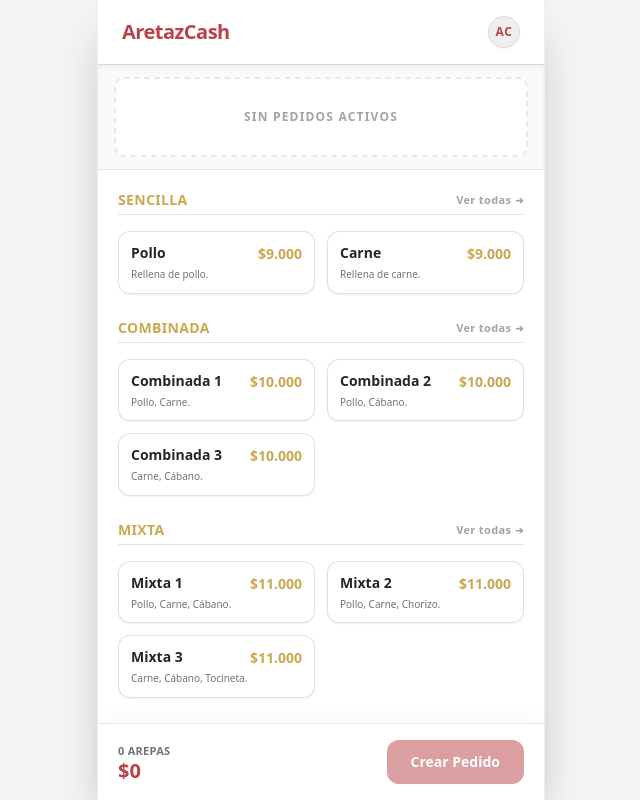
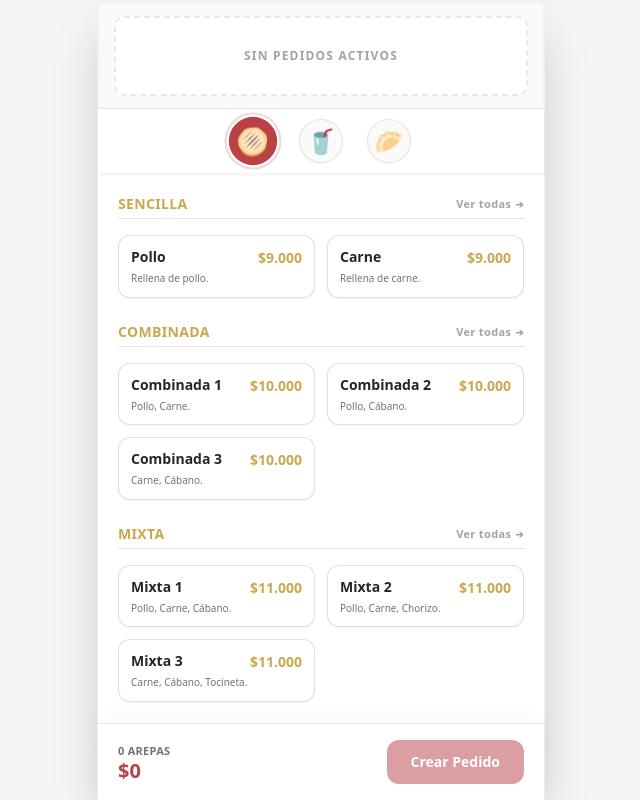
Before and after one commit to nedagosa-cod/pos-aretaz, a React (Vite) app: page / in a window 1280 px wide. Shown: the whole page, without its empty margins (319-959 px from the left). Built offline with nearby package versions, Linux system fonts and the light colour scheme.

Commit message:
feat: refactor de layout eliminando navbar, agregó filtro de segmentos (Arepas, Bebidas, Fritos) y poblamiento de nuevos productos

```diff
--- a/src/App.tsx
+++ b/src/App.tsx
@@ -8,6 +8,7 @@ type Arepa = {
   description: string;
   price: number;
   category: string;
+  segment?: string;
 };
 
 type Order = {
@@ -42,6 +43,18 @@ const arepasData: Arepa[] = [
 
   // Especial
   { id: "13", name: "La Especial Aretaz", description: "Con Todo: Pollo, Carne, Cábano, Chorizo, Tocineta, Maíz, Jamón, Maduro.", price: 15000, category: "Especial" },
+
+  // --- Segmento: Bebidas ---
+  { id: "b1", name: "Coca-Cola", description: "Bebida gaseosa tradicional bien fría.", price: 4000, category: "Gaseosas", segment: "Bebidas" },
+  { id: "b2", name: "Manzana Postobón", description: "Bebida gaseosa sabor manzana.", price: 3500, category: "Gaseosas", segment: "Bebidas" },
+  { id: "b3", name: "Colombiana Postobón", description: "La nuestra, bebida gaseosa dulce.", price: 3500, category: "Gaseosas", segment: "Bebidas" },
+  { id: "b4", name: "Uva Postobón", description: "Bebida gaseosa sabor uva.", price: 3500, category: "Gaseosas", segment: "Bebidas" },
+
+  // --- Segmento: Fritos ---
+  { id: "f1", name: "Empanada Mixta", description: "Crujiente empanada rellena de pollo y carne.", price: 3500, category: "Empanadas", segment: "Fritos" },
+  { id: "f2", name: "Flauta Pollo Queso", description: "Rollo frito crujiente con pollo y doble queso.", price: 4500, category: "Flautas", segment: "Fritos" },
+  { id: "f3", name: "Flauta Hawaiana", description: "Rollo crujiente de jamón, queso y dulce de piña.", price: 4500, category: "Flautas", segment: "Fritos" },
+  { id: "f4", name: "Papa Rellena Tradicional", description: "Papa rellena al estilo costeño con carne.", price: 5000, category: "Papas Rellenas", segment: "Fritos" },
 ];
 
 export default function App() {
@@ -52,6 +65,16 @@ export default function App() {
   const [amountReceived, setAmountReceived] = useState("");
   const [currentTime, setCurrentTime] = useState(Date.now());
   const [selectedCategory, setSelectedCategory] = useState<string | null>(null);
+  const [selectedSegment, setSelectedSegment] = useState("Arepas");
+
+  const segments = [
+    { id: "Arepas", icon: "🫓" },
+    { id: "Bebidas", icon: "🥤" },
+    { id: "Fritos", icon: "🥟" }
+  ];
+
+  const segmentProducts = arepasData.filter((item: any) => (item.segment || "Arepas") === selectedSegment);
+  const categories = Array.from(new Set(segmentProducts.map((a: any) => a.category)));
 
   useEffect(() => {
     if (activeOrders.length === 0) return;
@@ -66,8 +89,6 @@ export default function App() {
     const seconds = totalSeconds % 60;
     return `${minutes.toString().padStart(2, '0')}:${seconds.toString().padStart(2, '0')}`;
   };
-
-  const categories = Array.from(new Set(arepasData.map(a => a.category)));
 
   const addToSelection = (arepa: Arepa) => {
     setCurrentSelection([...currentSelection, arepa]);
@@ -108,20 +129,8 @@ export default function App() {
     <div className="flex justify-center h-screen max-h-screen bg-stone-100 text-neutral-800 font-sans selection:bg-brand-secondary/30 overflow-hidden">
       <div className="w-full max-w-md bg-white shadow-2xl flex flex-col relative border-x border-neutral-200/60">
 
-        {/* Navbar */}
-        <header className="z-20 bg-white border-b border-brand-tertiary px-6 py-4 flex flex-none items-center justify-between">
-          <div>
-            <h1 className="text-xl font-black tracking-tight text-brand-primary">
-              AretazCash
-            </h1>
-          </div>
-          <div className="w-8 h-8 rounded-full bg-brand-tertiary/40 border border-brand-tertiary flex items-center justify-center shadow-sm">
-            <span className="text-xs font-bold text-brand-primary tracking-wider">AC</span>
-          </div>
-        </header>
-
         {/* Top Section: Active Orders (Etiquetas de los pedidos) */}
-        <div className="bg-stone-50 border-b border-neutral-200 px-4 pt-2 pb-3 min-h-[105px] flex-none flex flex-col justify-end shadow-inner">
+        <div className="bg-stone-50 border-b border-neutral-200 px-4 pt-4 pb-3 min-h-[105px] flex-none flex flex-col justify-end shadow-inner relative z-20">
           {activeOrders.length > 0 ? (
             <div className="flex overflow-x-auto gap-2 scrollbar-hide items-end">
               {activeOrders.map((order) => {
@@ -157,6 +166,22 @@ export default function App() {
           )}
         </div>
 
+        {/* Banner Segment Switcher (Círculos) */}
+        <div className="bg-white border-b border-neutral-100 py-2.5 px-4 flex justify-center gap-6 overflow-x-auto scrollbar-hide shrink-0 shadow-sm z-10 w-full overflow-hidden">
+          {segments.map(seg => (
+            <button
+              key={seg.id}
+              onClick={() => { setSelectedSegment(seg.id); setSelectedCategory(null); }}
+              className="flex items-center justify-center group transition-all"
+              title={seg.id}
+            >
+              <div className={`w-11 h-11 rounded-full flex items-center justify-center text-2xl transition-all shadow-sm ${selectedSegment === seg.id ? "bg-brand-primary text-white scale-110 shadow-brand-primary/30 ring-2 ring-brand-primary/20 ring-offset-2" : "bg-stone-50 border border-brand-tertiary/60 text-neutral-500 group-hover:border-brand-primary/50 group-hover:text-brand-primary group-hover:bg-stone-50 group-hover:scale-105"}`}>
+                {seg.icon}
+              </div>
+            </button>
+          ))}
+        </div>
+
         {/* Middle Section: Scrollable Arepas List */}
         <main className="flex-1 overflow-y-auto p-5 space-y-6 scrollbar-hide bg-white">
           {selectedCategory ? (
@@ -172,7 +197,7 @@ export default function App() {
               </div>
 
               <div className="grid grid-cols-1 gap-4">
-                {arepasData.filter(a => a.category === selectedCategory).map((item) => (
+                {segmentProducts.filter((a: any) => a.category === selectedCategory).map((item: any) => (
                   <Card
                     key={item.id}
                     className="bg-white border-brand-tertiary/80 hover:border-brand-primary/40 hover:bg-brand-primary/5 shadow-md hover:shadow-lg transition-all flex flex-col cursor-pointer active:scale-95"
@@ -190,19 +215,20 @@ export default function App() {
               </div>
             </section>
           ) : (
+           categories.length > 0 ? (
              categories.map(category => (
-              <section key={category} className="space-y-4 animate-in fade-in duration-300">
+               <section key={category as string} className="space-y-4 animate-in fade-in duration-300">
                   <h2
                     className="text-brand-secondary font-black text-sm tracking-wide border-b border-brand-tertiary/70 pb-1 uppercase cursor-pointer hover:text-brand-primary transition-colors flex justify-between items-end group"
-                  onClick={() => setSelectedCategory(category)}
+                    onClick={() => setSelectedCategory(category as string)}
                   >
-                  <span>{category}</span>
+                    <span>{category as string}</span>
                     <span className="text-[11px] text-neutral-400 font-bold normal-case flex items-center gap-1 group-hover:text-brand-primary transition-colors">
                       Ver todas <span className="text-[10px]">➔</span>
                     </span>
                   </h2>
                   <div className="grid grid-cols-2 gap-3">
-                  {arepasData.filter(a => a.category === category).map((item) => (
+                    {segmentProducts.filter((a: any) => a.category === category).map((item: any) => (
                     <Card
                       key={item.id}
                       className="bg-white border-brand-tertiary/80 hover:border-brand-primary/40 hover:bg-brand-primary/5 shadow-sm transition-all flex flex-col cursor-pointer active:scale-95"
@@ -220,6 +246,12 @@ export default function App() {
                   </div>
                </section>
              ))
+           ) : (
+             <div className="flex flex-col items-center justify-center p-10 text-center space-y-3 opacity-60">
+                <span className="text-4xl">😅</span>
+                <p className="text-sm font-bold text-neutral-500">Aún no hay productos en este segmento.</p>
+             </div>
+           )
           )}
         </main>
 
```
Lines whose indentation alone changed are shown as unchanged.
